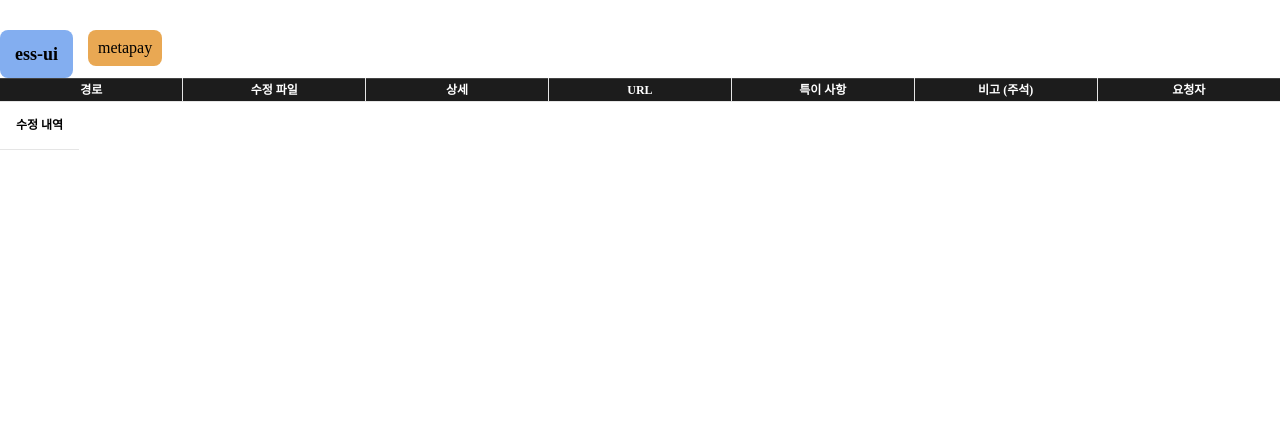
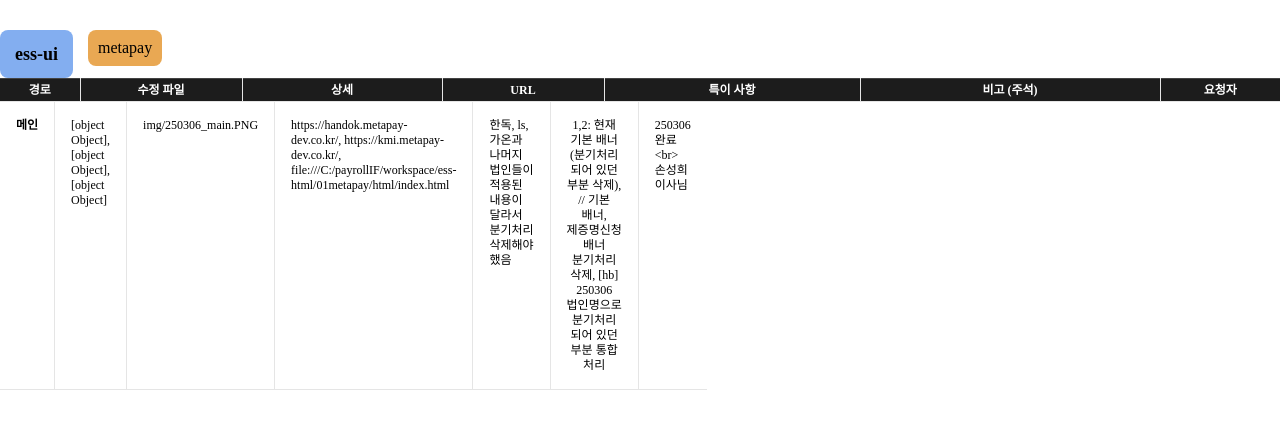
Before and after one commit to hyobiin/study, a React (Vite) app in the folder hb-work-list/: page / in a window 1280 px wide. Shown: the top 428 px of the page. Built offline with nearby package versions, Linux system fonts and the light colour scheme.

Commit message:
tbody td 꾸리는 방법을  다시 생각해봐야 할 거 같음

```diff
--- a/hb-work-list/src/App.css
+++ b/hb-work-list/src/App.css
@@ -20,6 +20,7 @@ body, div{margin:0;padding:0}
 .tab-con-list .tab-con.active{display:block;}
 
 /* table */
+td, th {word-break:keep-all;}/* colgroup이 안 먹어서 추가 */
 table{width:100%;border:0;border-top:1px solid #434343;border-collapse:collapse;border-spacing:0;color:#353535;word-break:break-all;font-size:12px;}
 table tr:hover{background-color:#f0f0f0;}
 table th{padding:5px 0;background:#f0f0f0;border-right:1px solid #e5e5e5;border-bottom:1px solid #e5e5e5;font-weight:600;text-align:center;}
--- a/hb-work-list/src/components/Tab.jsx
+++ b/hb-work-list/src/components/Tab.jsx
@@ -11,6 +11,7 @@ export default function TabComponent(){
 
     // tab-con-list
     const tabDataKey = Object.keys(tabData);
+
     const tabThKey = Object.keys(tabTh);
 
     return(
@@ -27,6 +28,15 @@ export default function TabComponent(){
             </ul>
             <div className="tab-con-list">
                 <table>
+                    <colgroup>
+                        <col width="80px" />
+                        <col />
+                        <col width="200px" />
+                        <col />
+                        <col width="20%" />
+                        <col width="300px" />
+                        <col width="120px" />
+                    </colgroup>
                     <thead>
                         <tr>
                             {activeTab == tabName.length - 1
@@ -42,15 +52,24 @@ export default function TabComponent(){
                     <tbody>
                         {
                             tabName.map((tab, index) => (
-                                <tr key={index}
+                                <div key={index}
                                     className={`tab-con ${activeTab === index ? "active" : ""}`}
                                 >
-                                    {
-                                        tabData[tabDataKey[index]].map((data, index) => (
-                                            <td key={index}>{data.notice}</td>
-                                        ))
-                                    }
-                                </tr>
+                                    <tr>
+                                        {
+                                            tabData[tabDataKey[index]].map((data, dataIndex) => (
+                                                Object.values(data).map((value, valueIndex) => (
+                                                    <td key={`${dataIndex}-${valueIndex}`}>
+                                                        {Array.isArray(value) ? value.join(", ") :
+                                                        typeof value === "object" ?
+                                                        Object.entries(value).map(([key, val]) => `${key}: ${val}`).join(", ") :
+                                                        value}
+                                                    </td>
+                                                ))
+                                            ))
+                                        }
+                                    </tr>
+                                </div>
                             ))
                         }
                     </tbody>
--- a/hb-work-list/src/data/tabData.js
+++ b/hb-work-list/src/data/tabData.js
@@ -8,6 +8,7 @@ const tabTh = {
 const tabData = {
     ui: [
         {
+            section: "메인",
             modifyFiles: [
                 {
                     type: "html",
@@ -24,34 +25,38 @@ const tabData = {
                 {
                     type: "css",
                     files: [
-                        ".css"
+                        "src>main>resources>static>css>metaui.css",
+                        "src>main>resources>static>css>metaui.min.css",
+                        "src>main>resources>static>css>metaMui.css",
+                        "src>main>resources>static>css>metaMui.min.css"
                     ]
                 }
             ],
             image: "img/250306_main.PNG",
             link: [
-                "링크",
-                "링크"
+                "https://handok.metapay-dev.co.kr/",
+                "https://kmi.metapay-dev.co.kr/",
+                "file:///C:/payrollIF/workspace/ess-html/01metapay/html/index.html"
             ],
-            notice: "수정 내역",
+            notice: "한독, ls, 가온과 나머지 법인들이 적용된 내용이 달라서 분기처리 삭제해야 했음",
             annotation: [
                 "1,2: 현재 기본 배너 (분기처리 되어 있던 부분 삭제), // 기본 배너, 제증명신청 배너 분기처리 삭제",
                 "[hb] 250306 법인명으로 분기처리 되어 있던 부분 통합 처리"
             ],
-            requestor: "250306 완료"
+            requestor: "250306 완료 <br> 손성희 이사님"
         },
     ],
-    projectA:[
+    metapay:[
         {
             section: "푸터",
             method: {
                 type: "link",
-                text: "링크",
+                text: "https://metapay.co.kr/signin",
                 image: "img/250307_wp_admin.PNG"
             },
-            link: "링크",
-            annotation: "수정내역",
-            requestor: "250307 완료"
+            link: "https://metapay.co.kr/",
+            annotation: "Bottom에 있는 대표전화 수정 02-2040-5366 -> 02-2040-5296",
+            requestor: "250307 완료 <br> 손성희 이사님"
         },
     ]
 }
```
